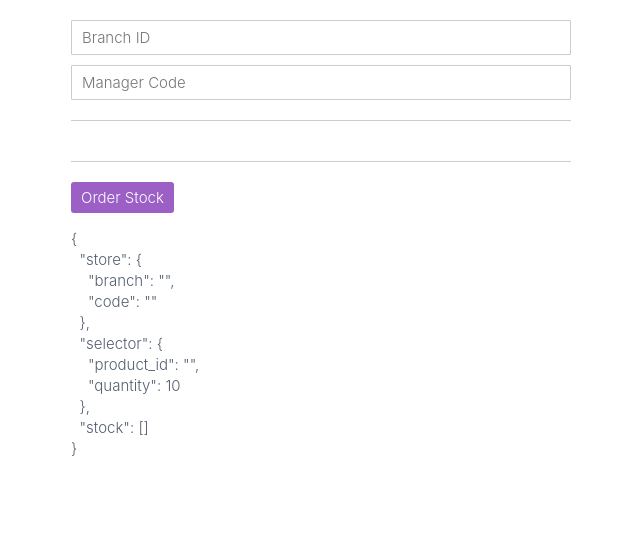
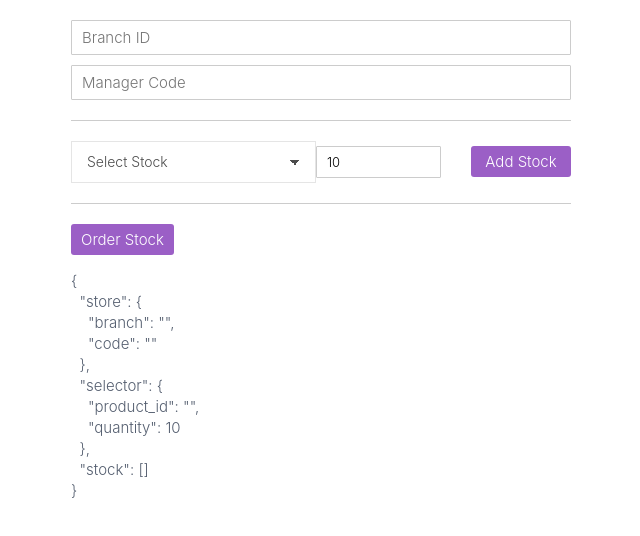
Before and after one commit to joedayz/sbs-csharp, an Angular app in the folder formularios-angular/: page / in a window 1280 px wide. Shown: the top 536 px of the page, without its empty margins (319-959 px from the left). Built offline with nearby package versions, Linux system fonts and the light colour scheme.

Commit message:
falta terminar el carrito

```diff
--- a/formularios-angular/src/app/stock-inventory/components/stock-products/stock-products.component.ts
+++ b/formularios-angular/src/app/stock-inventory/components/stock-products/stock-products.component.ts
@@ -1,6 +1,6 @@
 import { CommonModule } from '@angular/common';
 import { Component, Input } from '@angular/core';
-import { FormGroup, ReactiveFormsModule } from '@angular/forms';
+import { FormArray, FormGroup, ReactiveFormsModule } from '@angular/forms';
 
 @Component({
           standalone: true,
@@ -8,6 +8,25 @@
           selector: 'stock-products',
           template: `
                     <div class="stock-product" [formGroup]="parent">
+                              <div formArrayName="stock">
+                                        <div *ngFor="let item of stocks; let i = index;">
+                                                  <div class="stock-product__content" [formGroupName]="i">
+                                                            <div class="stock-product__name">
+                                                                      {{ item.value.product_id }}
+                                                            </div>
+                                                            <input type="number"
+                                                            step="10"
+                                                            min="10"
+                                                            max="1000"
+                                                            formControlName="quantity"
+                                                            placeholder="Quantity" />
+                                                            <button type="button">
+                                                                      Remove
+                                                            </button>
+                                                  </div>
+
+                                        </div>
+                              </div>
                     </div>
           `,
           styleUrl: './stock-products.component.scss'
@@ -16,4 +35,8 @@
 export class StockProductsComponent  {
           @Input()
           parent: FormGroup = new FormGroup({});
+
+          get stocks(){
+                    return (this.parent.get('stock') as FormArray).controls;
+          }
 }
--- a/formularios-angular/src/app/stock-inventory/components/stock-selector/stock-selector.component.ts
+++ b/formularios-angular/src/app/stock-inventory/components/stock-selector/stock-selector.component.ts
@@ -1,6 +1,7 @@
 import { CommonModule } from '@angular/common';
 import { Component, Input } from '@angular/core';
 import { FormGroup, ReactiveFormsModule } from '@angular/forms';
+import { Product } from '../../models/product.interface';
 
 @Component({
           standalone: true,
@@ -8,6 +9,23 @@
           selector: 'stock-selector',
           template: `
                     <div class="stock-selector" [formGroup]="parent">
+                              <div formGroupName="selector">
+                                        <select formControlName="product_id">
+                                                 <option value=""> Select Stock</option>
+                                                  <option *ngFor="let product of products" [value]="product.id">
+                                                            {{ product.name }}
+                                                  </option>
+                                        </select>
+                                        <input type="number"
+                                        step="10"
+                                        min="10"
+                                        max="1000"
+                                        formControlName="quantity"
+                                        placeholder="Quantity" />
+                                        <button type="button">
+                                                  Add Stock
+                                        </button>
+                              </div>
                     </div>
           `,
           styleUrl: './stock-selector.component.scss'
@@ -16,4 +34,7 @@
 export class StockSelectorComponent  {
           @Input()
           parent: FormGroup = new FormGroup({});
+
+          @Input()
+          products: Product[] = [];
 }
--- a/formularios-angular/src/app/stock-inventory/containers/stock-inventory.component.ts
+++ b/formularios-angular/src/app/stock-inventory/containers/stock-inventory.component.ts
@@ -4,6 +4,7 @@
 import { StockBranchComponent } from '../components/stock-branch/stock-branch.component';
 import { StockProductsComponent } from '../components/stock-products/stock-products.component';
 import { StockSelectorComponent } from '../components/stock-selector/stock-selector.component';
+import { Product } from '../models/product.interface';
 
 @Component({
           standalone: true,
@@ -16,7 +17,9 @@
                                         <stock-branch [parent]="form">
                                         </stock-branch>
 
-                                        <stock-selector [parent]="form">
+                                        <stock-selector
+                                                  [parent]="form"
+                                                  [products]="products">
                                         </stock-selector>
 
                                         <stock-products [parent]="form">
@@ -37,6 +40,17 @@
 
 export class StockInventoryComponent {
 
+          products: Product[] = [
+                    { "id": 1, "price": 2800, "name": "MacBook Pro" },
+                    { "id": 2, "price": 50, "name": "USB-C Adaptor" },
+                    { "id": 3, "price": 400, "name": "iPhone" },
+                    { "id": 4, "price": 900, "name": "iPad" },
+                    { "id": 5, "price": 600, "name": "Apple Watch "},
+
+
+          ];
+
+
           form = new FormGroup({
                     store: new FormGroup({
                               branch: new FormControl(''),
--- /dev/null
+++ b/formularios-angular/src/app/stock-inventory/models/product.interface.ts
@@ -0,0 +1,5 @@
+export interface Product{
+          id: number,
+          price: number,
+          name: string
+}
```
